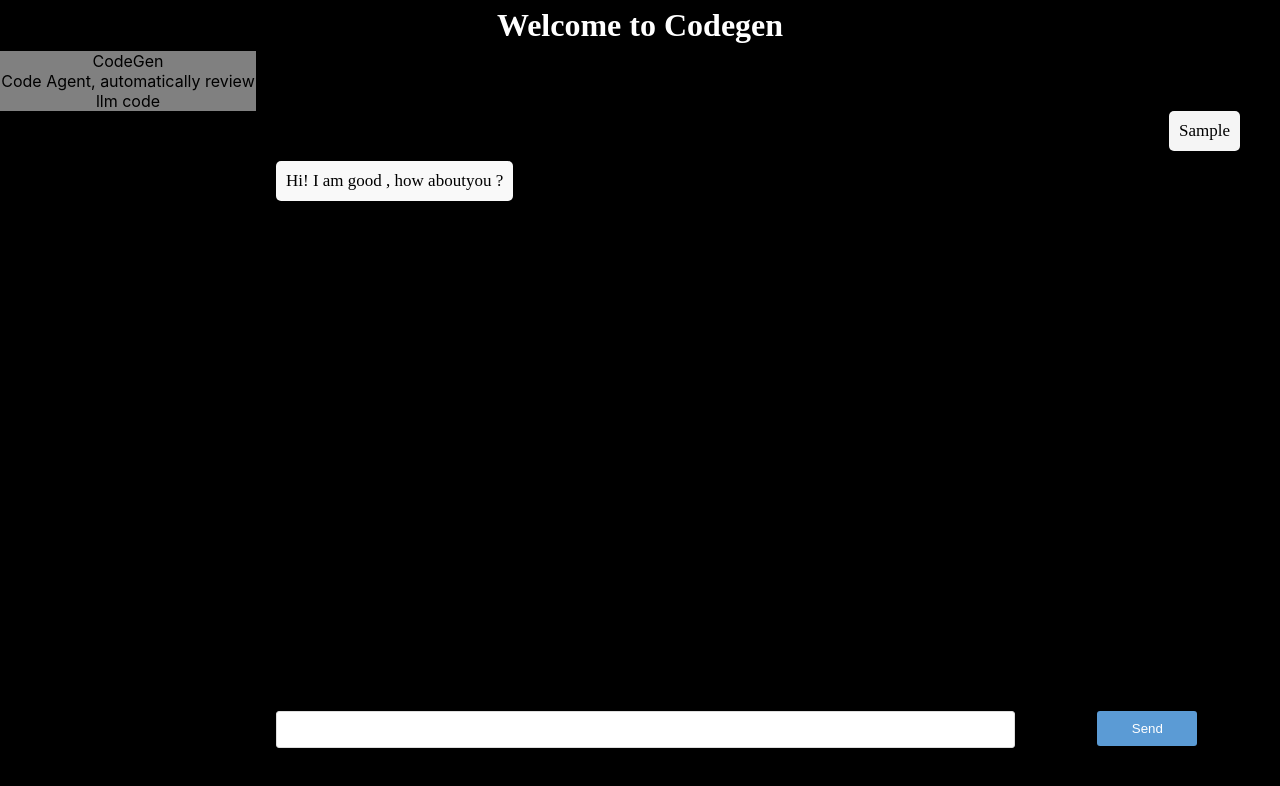
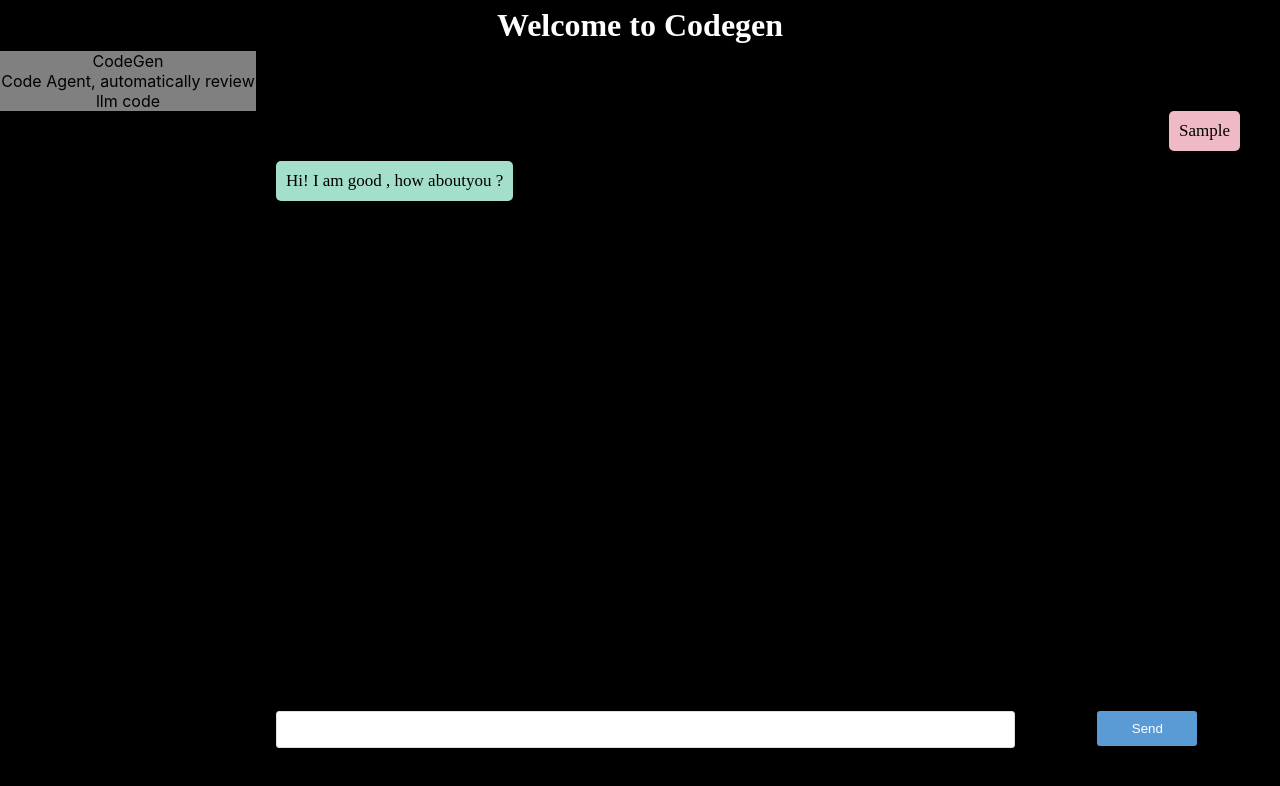
Before and after one commit to Xin-Ray/CodeGen, a React (Create React App) app in the folder frontend/: page / in a window 1280 px wide. Both pictures are taken after typing "Sample" into the empty fields and a click on the button "Send". Shown: the top 786 px of the page. Built offline with nearby package versions, Linux system fonts and the light colour scheme; no server answers.

Commit message:
css changes

```diff
--- a/frontend/package.json
+++ b/frontend/package.json
@@ -10,6 +10,7 @@
     "react": "^18.2.0",
     "react-dom": "^18.2.0",
     "react-scripts": "5.0.1",
+    "socket.io-client": "^4.7.2",
     "web-vitals": "^2.1.4"
   },
   "scripts": {
--- a/frontend/src/App.css
+++ b/frontend/src/App.css
@@ -49,7 +49,28 @@
 
 }
 
-#msg1 {
+#chatt {
+  height: 75vh;
+  margin-left: 20px;
+  margin-right: 20px;
+}
+
+#botWindow {
+  flex-wrap: wrap;
+  font-size: 17px;
+  font-family: cursive;
+  margin-bottom: 10px;
+  border-radius: 5px;
+  margin-right: 500px;
+  padding: 10px;
+  background-color: rgb(164, 223, 204);
+  color: black;
+  float: left;
+  display: block;
+}
+
+#userWindow {
+  flex-wrap: wrap;
   font-size: 17px;
   font-family: cursive;
   margin-right: 20px;
@@ -57,11 +78,35 @@
   border-radius: 5px;
   margin-left: 500px;
   padding: 10px;
-  width: 70%;
-  background-color: whitesmoke;
+  background-color: rgb(239, 186, 198);
   float: right;
   display: block;
   color: black;
+}
+
+#msgText {
+  margin-left: 20px;
+  width: 70%;
+  float: left;
+  flex: 1 1 0%;
+  padding: 10px;
+  border: 1px solid rgb(221, 221, 221);
+  border-radius: 3px;
+  margin-right: 10px;
+}
+
+#submitBtn {
+  padding: 10px;
+  border: none;
+  border-radius: 3px;
+  margin-right: 10px;
+  background-color: rgb(91, 155, 213);
+  color: white;
+  width: 100px;
+  cursor: pointer;
+}
+#chatCont{
+  height: '2vh';
 }
 
 @keyframes App-logo-spin {
--- a/frontend/src/components/Message.js
+++ b/frontend/src/components/Message.js
@@ -1,5 +1,9 @@
 import React from 'react'
 import axios from 'axios'
+import { io } from 'socket.io-client';
+
+
+
 class Message extends React.Component {
     state = {
         chat: [],
@@ -10,10 +14,15 @@ class Message extends React.Component {
         this.setState({ msg: e.target.value });
     }
     handleSend = () => {
-
+        //socket connection
+        const socket = io(' http://127.0.0.1:5002');
+        socket.on('connect', () => {
+            console.log('Connected to the server');
+        });
 
         if (this.state.msg != '') {
-            axios.post('http://127.0.0.1:5000/user', { 'msg': this.state.msg })
+            socket.emit('message', { content: this.state.msg });
+            /*axios.post('http://127.0.0.1:5000/user', { 'msg': this.state.msg })
                 .then(res => {
                     let ch = this.state.chat;
                     ch.push({ from: 'our', msag: this.state.msg });
@@ -32,8 +41,15 @@ class Message extends React.Component {
             ch.push({ from: 'cb', msag: "Hi! I am good , how aboutyou ?" });
             this.setState({ chat: ch, msg: '' });
             console.log(this.state);
-
-
+            */
+            socket.on('message', data => {
+                console.log('Received message:', data);
+            });
+            let ch = this.state.chat;
+            ch.push({ from: 'our', msag: this.state.msg });
+            ch.push({ from: 'cb', msag: "Hi! I am good , how aboutyou ?" });
+            this.setState({ chat: ch, msg: '' });
+            console.log(this.state);
             this.forceUpdate();
         }
         let interval = window.setInterval(function () {
@@ -55,48 +71,26 @@ class Message extends React.Component {
                 </div>
                 <div id="chatContainer">
 
-                    <div id='chatt' style={{ height: '75vh', marginLeft: '20px', marginRight: '20px' }}>
+                    <div id='chatt' >
                         {
                             this.state.chat.map((msg) => {
                                 if (msg.from == 'cb') {
-                                    return <div id="msgLeft" style={{
-                                        flexWrap: 'wrap', fontSize: '17px', fontFamily: 'cursive',
-                                        marginBottom: '10px', borderRadius: '5px', marginRight: '500px',
-                                        padding: '10px', paddingBottom: '10px',
-                                        backgroundColor: '#f9f9f9', color: 'black', float: 'left',
-                                        display: 'block'
-                                    }}>{msg.msag} </div>
+                                    return <div id="botWindow" >{msg.msag} </div>
                                 }
                                 else {
-                                    return <div style={{
-                                        flexWrap: 'wrap', fontSize: '17px', fontFamily: 'cursive', marginRight: '20px',
-                                        marginBottom: '10px', borderRadius: '5px', marginLeft: '500px',
-                                        padding: '10px', paddingBottom: '10px', backgroundColor: 'whitesmoke',
-                                        float: 'right', display: 'block', color: 'black'
-                                    }}>{msg.msag}</div>
+                                    return <div id="userWindow" >{msg.msag}</div>
                                 }
                             })
                         }
                     </div>
-                    <div style={{ height: '2vh', }}>
-                        <input type='text' name='msg'
+                    <div id="chatCont" >
+                        <input type='text' name='msg' id="msgText"
                             onChange={(e) => this.handleChange(e)}
                             class="form-control"
-
-                            style={{
-                                marginLeft: '20px', width: '70%', float: 'left', flex: 1,
-                                padding: '10px',
-                                border: '1px solid #ddd',
-                                borderRadius: '3px',
-                                marginRight: '10px'
-                            }}
                             value={this.state.msg} />
-                        <button onClick={() => this.handleSend()} style={{
-                            paddingLeft: '25px', paddingRight: '25px', padding: '10px',
-                            border: '1px solid #ddd',
-                            borderRadius: '3px',
-                            marginRight: '10px', backgroundColor: '#5b9bd5', color: 'white', border: 'none', width: '100px'
-                        }} class="btn btn-primary">Send</button>
+                        <button id="submitBtn" onClick={() => this.handleSend()}
+                            type="submit"
+                            class="btn btn-primary">Send</button>
                     </div>
                 </div>
             </div >
```
Also changed, not shown: 1 other file (tests, documents, lock files or other folders).
